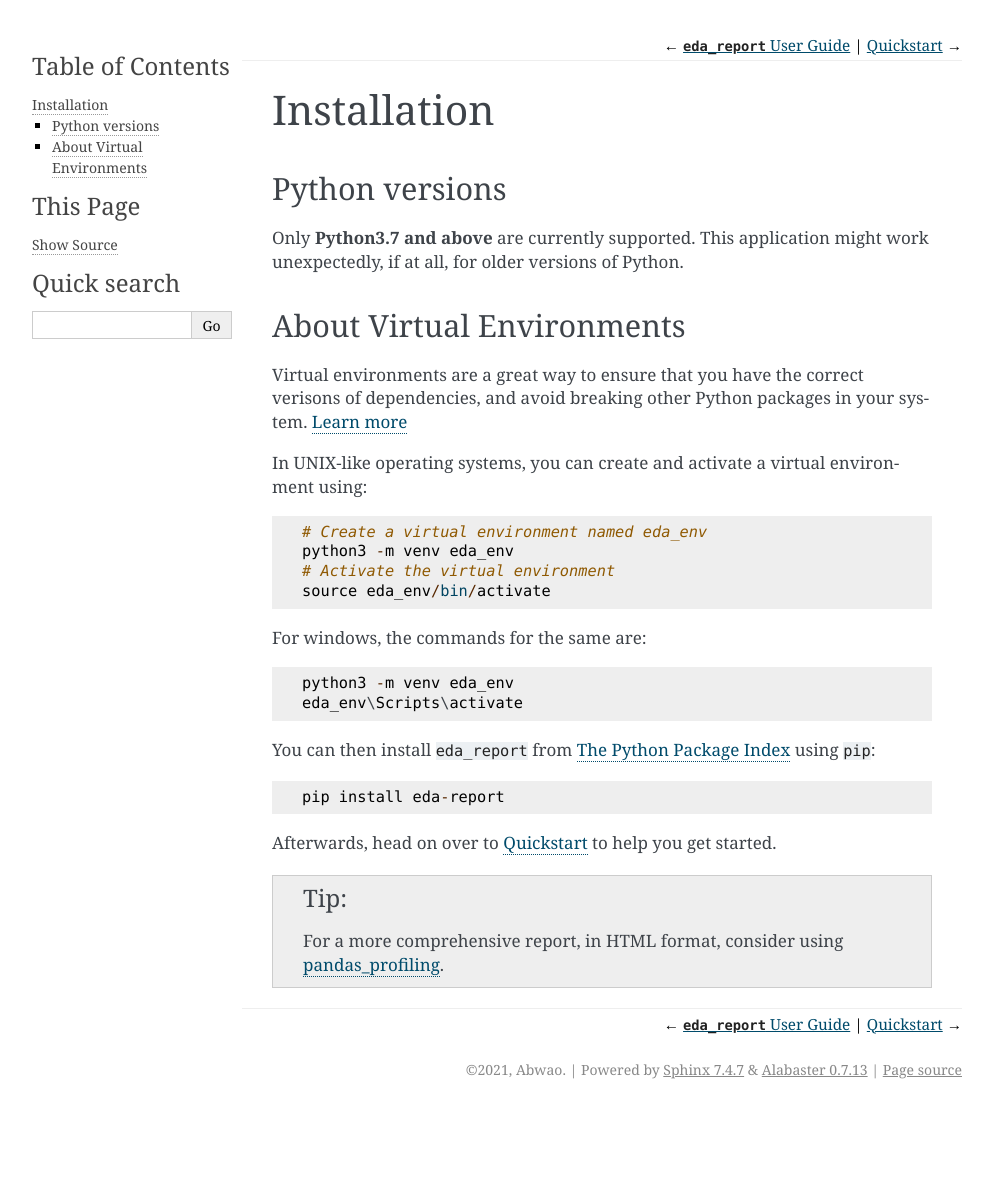
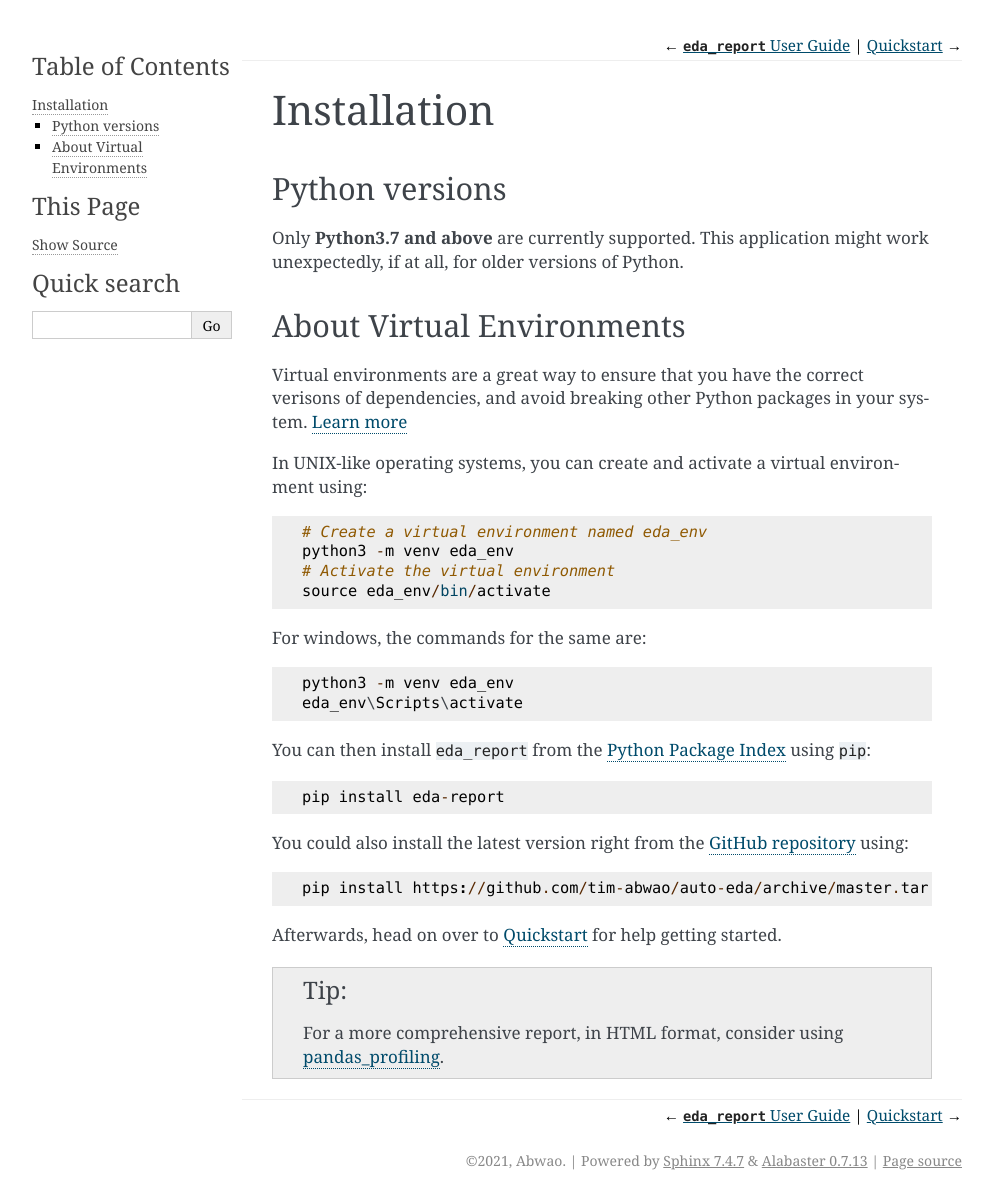
Before and after one commit to Tim-Abwao/eda-report, a Sphinx documentation site: the page built from docs/source/installation.rst, in a window 1280 px wide. Shown: the whole page, without its empty margins (148-1141 px from the left). Built offline with Sphinx 7.4.7, drawn with Linux system fonts in a browser that asks for light colours; before the commit the page ends 1109 px from its top, so only the background shows below that.

Commit message:
Update docs
Add instructions for installing from the GitHub repo.
Update the introductory text.
Set version to 1.2.0.

```diff
--- a/docs/source/conf.py
+++ b/docs/source/conf.py
@@ -22,7 +22,7 @@ copyright = '2021, Abwao'
 author = 'Abwao'
 
 # The full version, including alpha/beta/rc tags
-release = '1.1.3'
+release = '1.2.0'
 
 
 # -- General configuration ---------------------------------------------------
--- a/docs/source/index.rst
+++ b/docs/source/index.rst
@@ -6,9 +6,9 @@ Simplify the `exploratory data analysis`_ and reporting process:
 #. Automatically analyse a dataset.
       Input data is processed using `pandas`_' built-in methods. *Summary statistics* for both **numeric** and **categorical** variables are computed and packaged as tables.
 #. Get revealing visualisations.
-      Box-plots, histograms and scatter-plots for numeric variables; bar-plots for categorical variables. Produced using `matplotlib`_ and `seaborn`_.
+      *Box-plots*, *histograms*, *qq-plots*, *run-plots* and *scatter-plots* for numeric variables; *bar-plots* for categorical variables. Created with `matplotlib`_ and `seaborn`_.
 #. Generate a report in *.docx* format.
-      The report gives a brief summary of the characteristics of the input data, then gives details (summary statistics & plots) for each variable. It ends with pair-wise comparisons(scatterplots & correlation) for all present numerical variables. It is created using `python-docx`_, and you can afterwards easily edit it to your liking.
+      An overview of the characteristics of the input data; summary statistics & plots for each variable; and pair-wise comparisons for all numerical variables present. Produced with `python-docx`_. You can afterwards easily edit it to your liking.
 
 .. _exploratory data analysis: https://en.wikipedia.org/wiki/Exploratory_data_analysis
 .. _pandas: https://pandas.pydata.org/
--- a/docs/source/installation.rst
+++ b/docs/source/installation.rst
@@ -22,15 +22,21 @@ For windows, the commands for the same are::
     python3 -m venv eda_env
     eda_env\Scripts\activate
 
-You can then install ``eda_report`` from `The Python Package Index`_ using ``pip``::
+You can then install ``eda_report`` from the `Python Package Index`_ using ``pip``::
 
     pip install eda-report
 
-Afterwards, head on over to :doc:`quickstart` to help you get started.
+
+You could also install the latest version right from the `GitHub repository`_ using::
+
+    pip install https://github.com/tim-abwao/auto-eda/archive/master.tar.gz
+
+Afterwards, head on over to :doc:`quickstart` for help getting started.
 
 .. tip::
     For a more comprehensive report, in HTML format, consider using `pandas_profiling`_.
 
 .. _Learn more: https://docs.python.org/3/tutorial/venv.html#virtual-environments-and-packages
-.. _The Python Package Index: https://pypi.org/project/eda-report/
+.. _Python Package Index: https://pypi.org/project/eda-report/
 .. _pandas_profiling: https://pandas-profiling.github.io/pandas-profiling/docs/master/index.html
+.. _GitHub repository: https://github.com/Tim-Abwao/auto-eda
```
